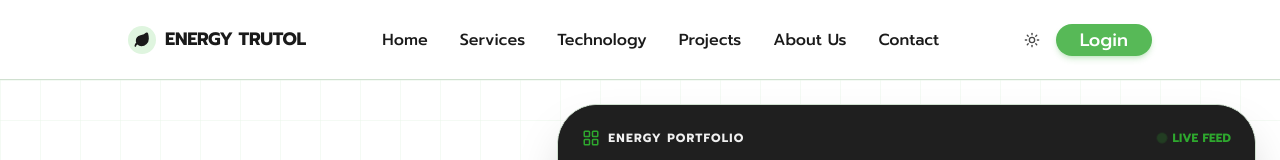
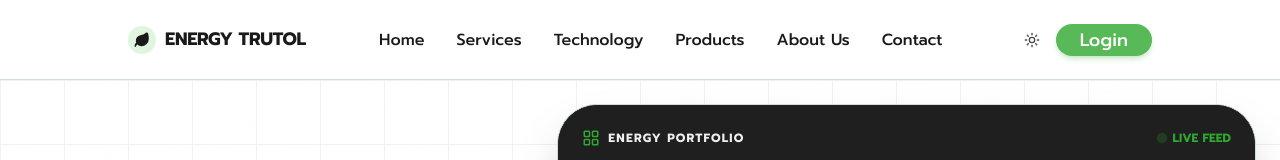
Before and after one commit to Edaxchain/EGT-web, a Next.js app: page /technology in a window 1280 px wide. Shown: the top 160 px of the page. Built offline with nearby package versions, Linux system fonts and the light colour scheme.

Commit message:
refactor: update UI themes, clean up unused icons, replace background grid with component, and rename navigation link

```diff
--- a/app/_components/layout/Navbar.tsx
+++ b/app/_components/layout/Navbar.tsx
@@ -12,7 +12,7 @@ export default function Navbar() {
         { title: "Home", href: "/" },
         { title: "Services", href: "/services" },
         { title: "Technology", href: "/technology" },
-        { title: "Projects", href: "/projects" },
+        { title: "Products", href: "/products" },
         { title: "About Us", href: "/about" },
         { title: "Contact", href: "/contact" },
     ];
--- a/app/home/Hero.tsx
+++ b/app/home/Hero.tsx
@@ -31,7 +31,7 @@ export default function Hero() {
     return (
         <section
             id="hero"
-            className="relative flex flex-col lg:flex-row h-auto lg:h-[60vh] min-h-[540px] bg-panel-dark overflow-hidden items-start px-12 lg:px-48"
+            className="relative flex flex-col lg:flex-row h-auto lg:h-[60vh] min-h-[540px] bg-background overflow-hidden items-start px-12 lg:px-48"
         >
             {/* Background Image Container */}
             <div className="absolute inset-y-0 right-0 w-full lg:w-[60%] pointer-events-none z-0">
@@ -81,7 +81,7 @@ export default function Hero() {
                     {/* Headline */}
                     <motion.h1
                         variants={itemVars}
-                        className="text-4xl sm:text-5xl md:text-6xl font-black text-panel-dark-text leading-[0.95] tracking-tighter mb-6"
+                        className="text-4xl sm:text-5xl md:text-6xl font-black tex-text-main leading-[0.95] tracking-tighter mb-6"
                     >
                         ติดตั้งโซล่าเซลล์ ครบวงจร
                         <br />
--- a/app/products/Highlight.tsx
+++ b/app/products/Highlight.tsx
@@ -4,10 +4,7 @@ import { motion } from "framer-motion";
 import {
     Check,
     ArrowRight,
-    Zap,
-    Shield,
-    BarChart3,
-    FileDown,
+    Zap
 } from "lucide-react";
 import { Button } from "@/app/_components/ui/button";
 import Link from "next/link";
--- a/app/technology/Hero.tsx
+++ b/app/technology/Hero.tsx
@@ -4,7 +4,7 @@ import { Button } from '@/app/_components/ui/button';
 import CountUpNumber from '@/app/_lib/count';
 import { itemVars, containerVars } from '@/app/_lib/animations';
 import { motion } from 'framer-motion';
-
+import BackgroundDecoration from "@/app/_components/ui/backgroundDecoration";
 
 export default function Hero() {
 
@@ -80,19 +80,10 @@ export default function Hero() {
                 id='hero'
                 className="min-h-screen bg-background text-text-main pt-6 pb-12 font-sans relative overflow-hidden">
                 {/* Animation Scan Line */}
-                <div className="absolute inset-x-0 h-1 bg-gradient-to-r from-transparent via-[var(--green-light)] to-transparent animate-scan-custom z-0 pointer-events-none"></div>
+                <div className="absolute inset-x-0 h-1 bg-linear-to-r from-transparent via-(--green-light) to-transparent animate-scan-custom z-0 pointer-events-none"></div>
 
                 {/* Background Grid */}
-                <div className="absolute inset-0 opacity-10 pointer-events-none">
-                    <svg width="100%" height="100%" xmlns="http://www.w3.org/2000/svg">
-                        <defs>
-                            <pattern id="grid" width="40" height="40" patternUnits="userSpaceOnUse">
-                                <path d="M 40 0 L 0 0 0 40" fill="none" stroke="var(--green)" strokeWidth="1" />
-                            </pattern>
-                        </defs>
-                        <rect width="100%" height="100%" fill="url(#grid)" />
-                    </svg>
-                </div>
+                <BackgroundDecoration variant='line'/>
 
                 <div className="max-w-7xl mx-auto px-6 relative z-10">
                     <div className="grid grid-cols-1 lg:grid-cols-12 gap-12 items-start">
```
